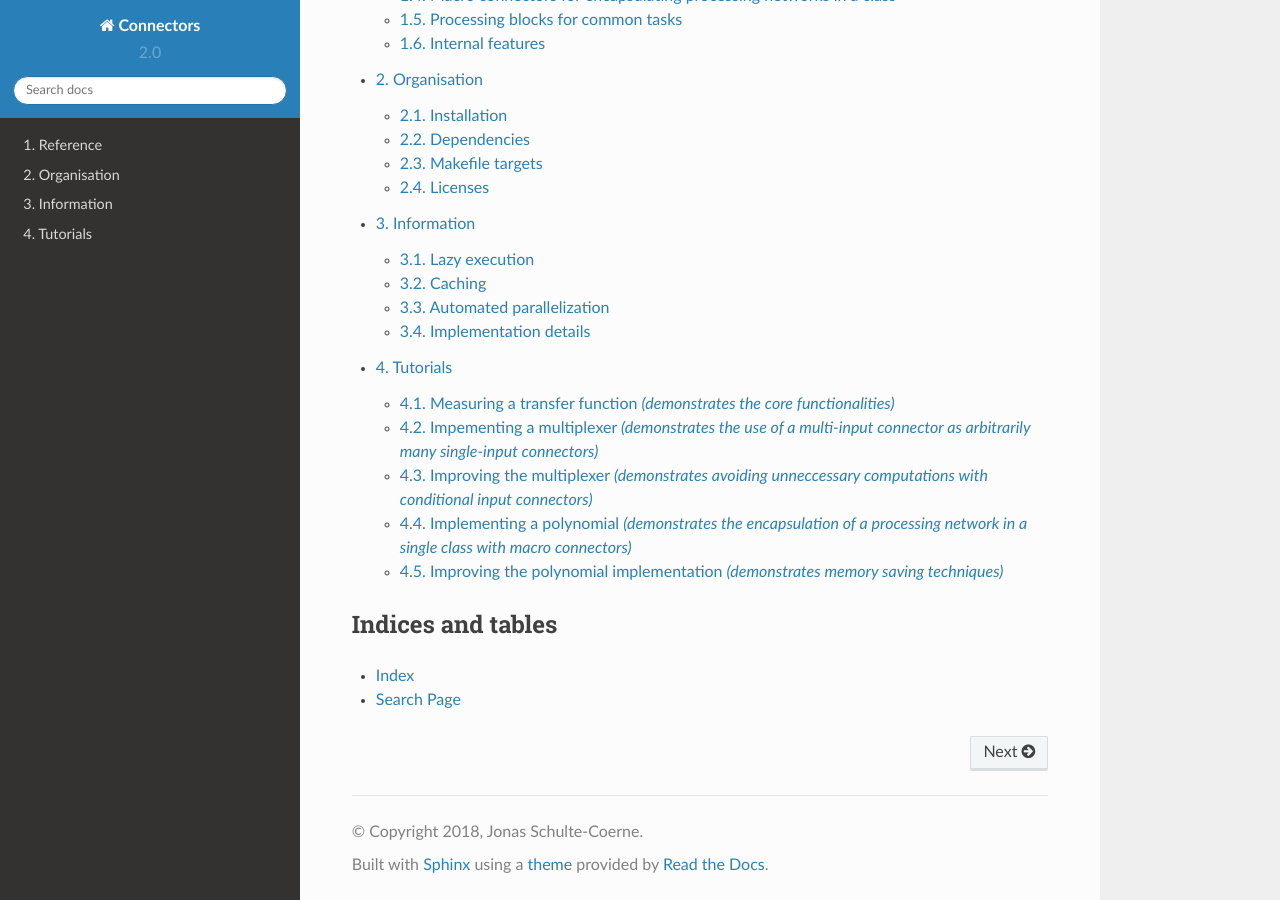
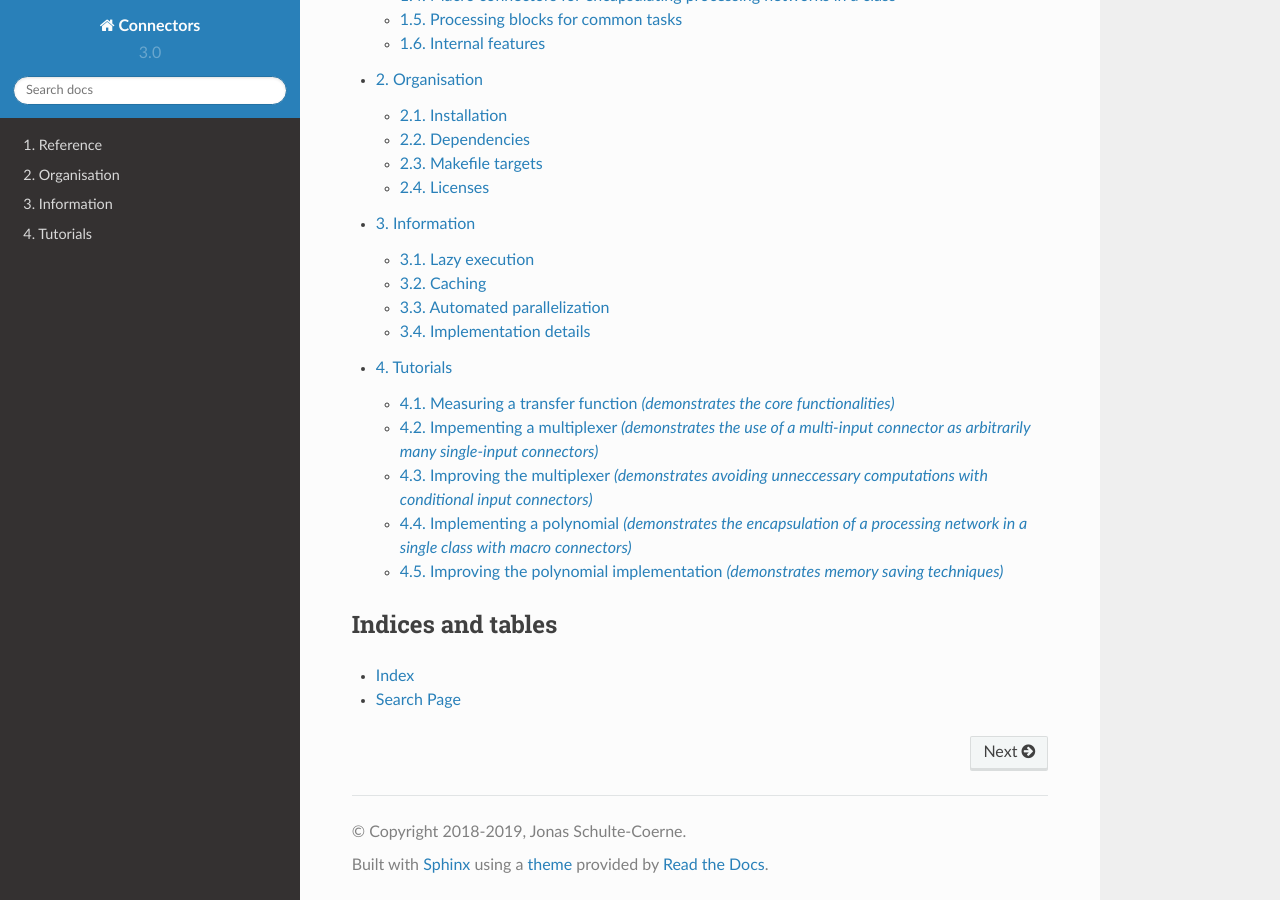
Before and after one commit to JonasSC/Connectors, a Sphinx documentation site: the page built from documentation/index.rst, in a window 1280 px wide and 900 px high, scrolled down 995 px. Built offline with Sphinx 7.4.7 and the Read the Docs theme 2.0.0, drawn with Linux system fonts in a browser that asks for light colours.

Commit message:
Bumped the version to 3.0

```diff
--- a/documentation/conf.py
+++ b/documentation/conf.py
@@ -58,7 +58,7 @@ master_doc = "index"
 
 # General information about the project.
 project = "Connectors"
-copyright = "2018, Jonas Schulte-Coerne"
+copyright = "2018-2019, Jonas Schulte-Coerne"
 author = "Jonas Schulte-Coerne"
 
 # The version info for the project you're documenting, acts as replacement for
@@ -66,9 +66,9 @@ author = "Jonas Schulte-Coerne"
 # built documents.
 #
 # The short X.Y version.
-version = "2.0"
+version = "3.0"
 # The full version, including alpha/beta/rc tags.
-release = "2.0"
+release = "3.0"
 
 # The language for content autogenerated by Sphinx. Refer to documentation
 # for a list of supported languages.
--- a/setup.py
+++ b/setup.py
@@ -4,7 +4,7 @@ with open("README.rst") as f:
     long_description = f.read()
 
 setup(name="connectors",
-      version="2.0",
+      version="3.0",
       description="A package for connecting objects to form a processing chain",
       long_description=long_description,
       url="https://github.com/JonasSC/Connectors",
```
